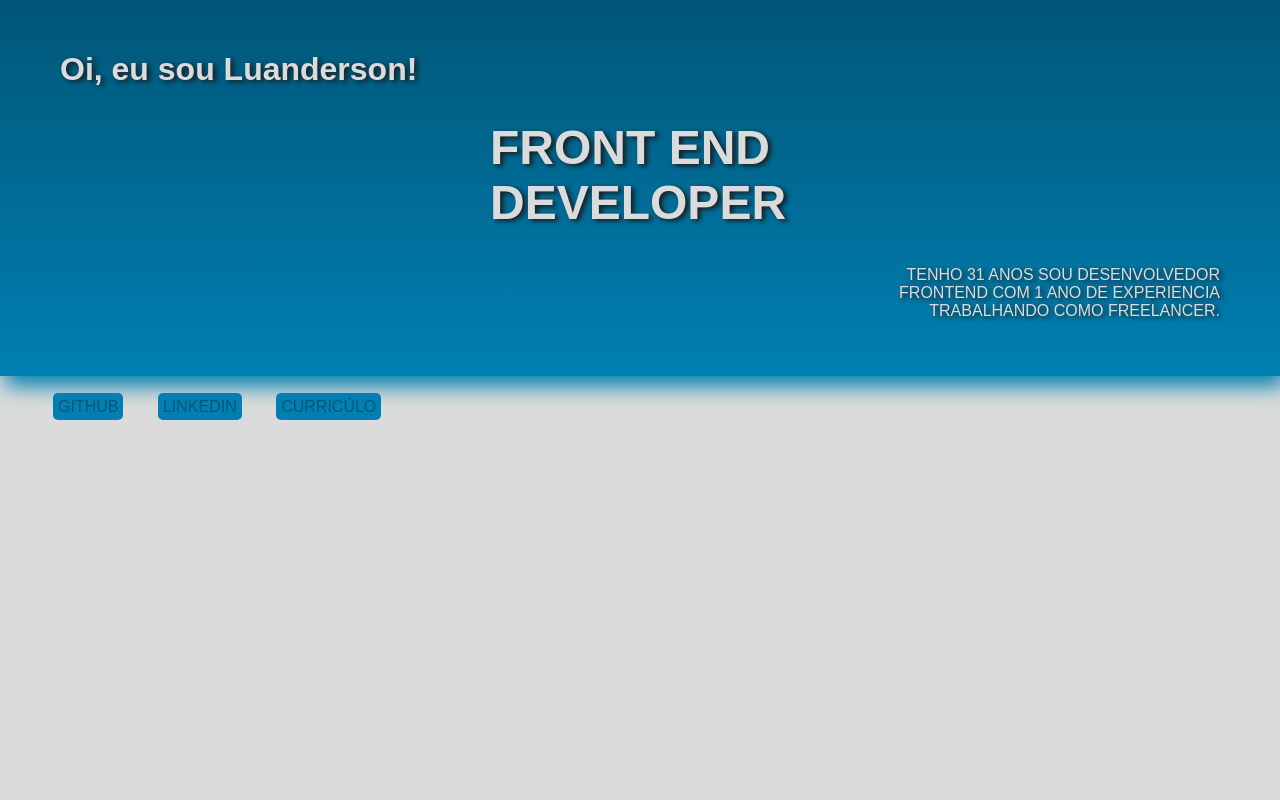
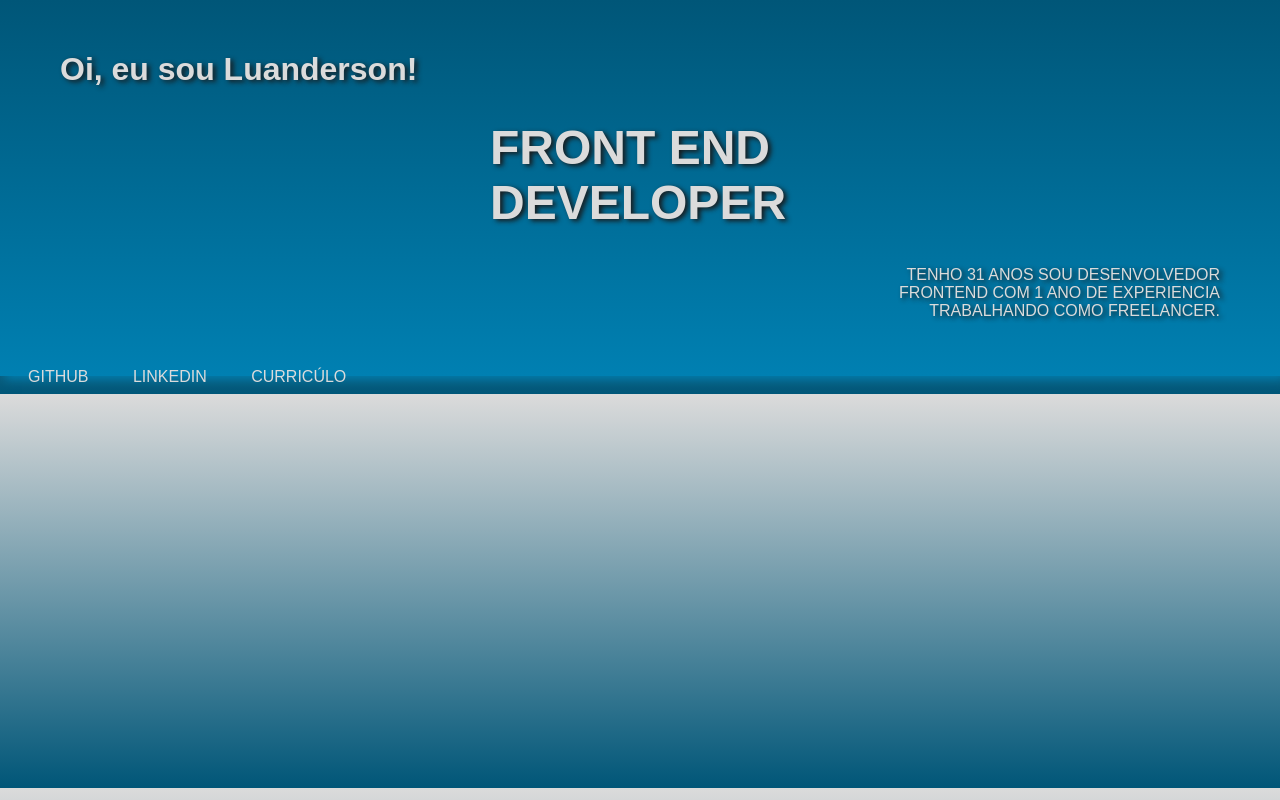
Before and after one commit to lLuanderson/meu-portifolio, a plain HTML site: page index.html in a window 1280 px wide. Drawn offline with Linux system fonts and the light colour scheme.

Commit message:
reparos e extensoes

```diff
--- a/style.css
+++ b/style.css
@@ -12,7 +12,9 @@
 }
 
 
-body{background-color: var(--cor4);
+body{
+
+    background-image: linear-gradient(to top, var(--cor1) , var(--cor4));
     margin: -30;
     font-family: var(--font1);
 
@@ -25,7 +27,7 @@ header{
     min-width: 280px;
     max-width: 1800px;
     margin: -8px;
-    box-shadow: 5px 10px 20px var(--cor2);
+    box-shadow: 5px 3px 10px var(--cor2);
 
 
 }
@@ -68,21 +70,18 @@ header p {
 }
 
 
-nav{
-
-
-
-    padding: 30px;
-
-}
 
 nav a {
     text-decoration: none;
     margin: 15px;
-    color: var(--cor1);
+    color: var(--cor4);
     box-shadow: 10px;
-    background-color: var(--cor2);
+
     padding: 5px;
     border-radius: 5px;
 
 }
+
+a:hover{
+    text-decoration: underline;
+}
```
